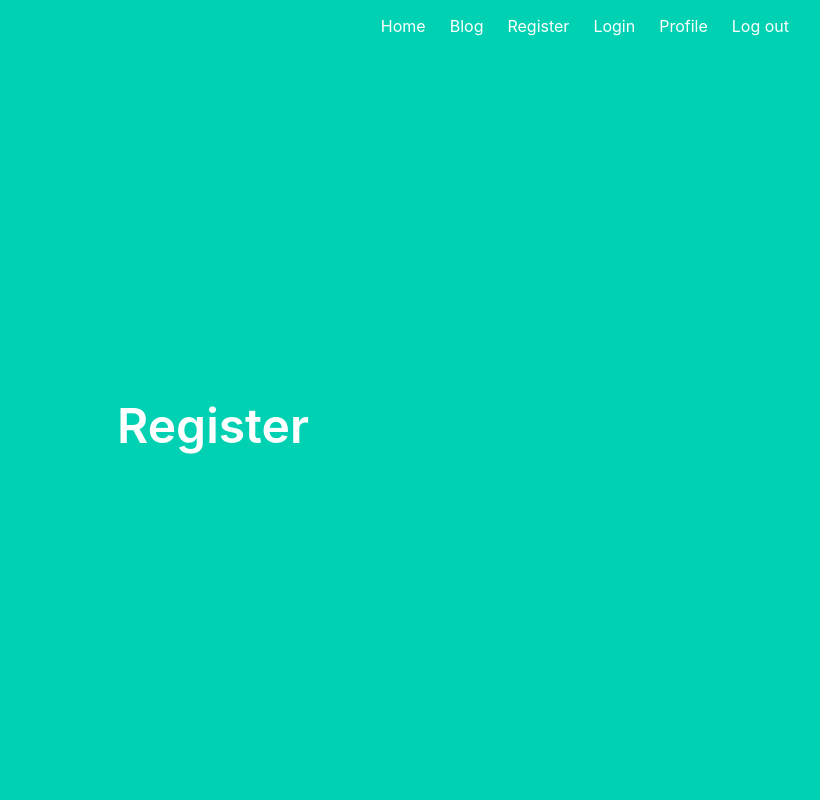
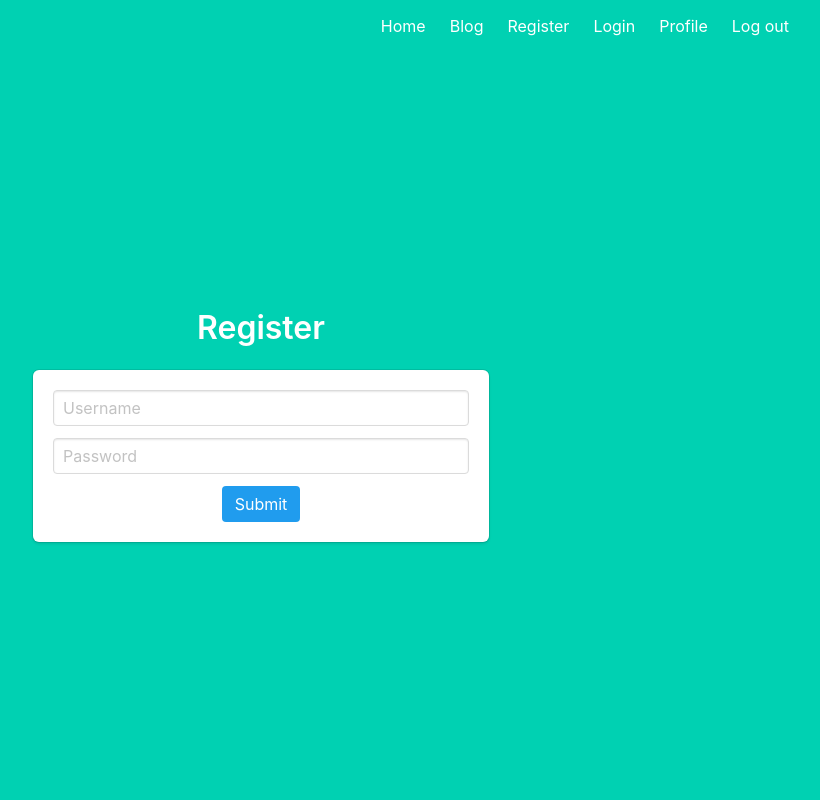
Before and after one commit to JakeStephenson3/flask-project-1, a Flask app: page /register in a window 1280 px wide. Shown: the whole page, without its empty margins (427-1247 px from the left). Run offline with Flask 3, Linux system fonts and the light colour scheme.

Commit message:
Added register form

```diff
--- a/app.py
+++ b/app.py
@@ -1,3 +1,4 @@
+import secrets
 from flask import Flask, render_template
 
 app = Flask(__name__)
@@ -9,6 +10,8 @@ app.register_blueprint(main_blueprint)
 from users.views import users_blueprint
 app.register_blueprint(users_blueprint)
 
+app.config['SECRET_KEY'] = secrets.token_hex(16)
+
 @app.route('/')
 def hello_world():  # put application's code here
     return render_template("main/index.html")
--- a/requirements.txt
+++ b/requirements.txt
@@ -1 +1,3 @@
 flask
+WTForms
+Flask-WTF
--- a/templates/users/register.html
+++ b/templates/users/register.html
@@ -1,7 +1,27 @@
-{% extends 'base.html' %}
+{% extends "base.html" %}
 
 {% block content %}
 
-    <h1 class="title is-1">Register</h1>
+    <div class="column is-5 is-offset-4">
+        <h3 class="title is-3">Register</h3>
+        <div class="box">
+            <form method="POST">
+                <div class="field">
+                    {{ form.csrf_token() }}
+                    <div class="control">
+                        {{ form.username(class="input", placeholder="Username") }}
+                    </div>
+                </div>
+                <div class="field">
+                    <div class="control">
+                        {{ form.password(class="input", placeholder="Password") }}
+                    </div>
+                </div>
+                <div>
+                    {{ form.submit(class="button is-info is-centered") }}
+                </div>
+            </form>
+        </div>
+    </div>
 
 {% endblock %}
--- /dev/null
+++ b/users/forms.py
@@ -0,0 +1,8 @@
+from flask_wtf import FlaskForm
+from wtforms import StringField, SubmitField, PasswordField
+
+
+class RegisterForm(FlaskForm):
+    username = StringField()
+    password = PasswordField()
+    submit = SubmitField()
--- a/users/views.py
+++ b/users/views.py
@@ -1,11 +1,19 @@
-from flask import Blueprint, render_template
+from flask import Blueprint, render_template, redirect, url_for
+
+from users.forms import RegisterForm
 
 users_blueprint = Blueprint('users', __name__, template_folder='templates')
 
 
-@users_blueprint.route('/register')
+@users_blueprint.route('/register', methods=['GET', 'POST'])
 def register():
-    return render_template('users/register.html')
+    form = RegisterForm()
+
+    if form.validate_on_submit():
+        print(form.data.get('username'))
+        print(form.data.get('password'))
+        return redirect(url_for('users.login'))
+    return render_template('users/register.html', form=form)
 
 @users_blueprint.route('/login')
 def login():
```
